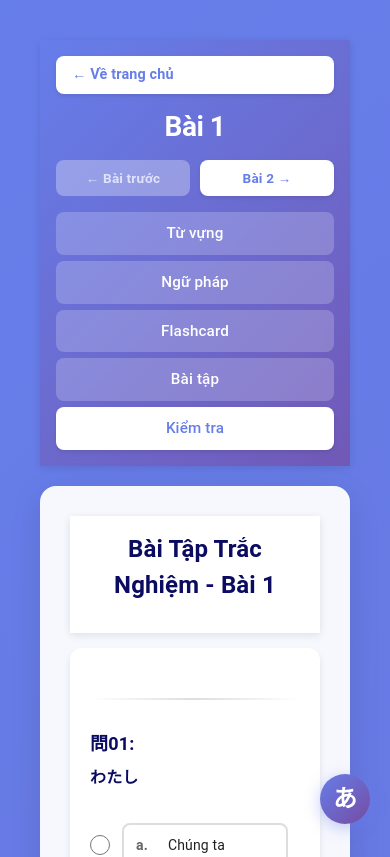
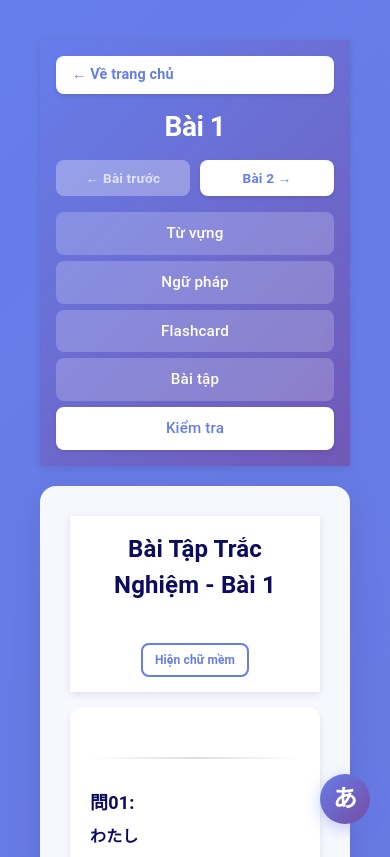
Before and after one commit to zhenguet/JL, a Next.js app: page /JL/lesson/1/quiz in a window 390 px wide. Shown: the top 857 px of the page. Built offline with nearby package versions, Linux system fonts and the light colour scheme.

Commit message:
feat: Implement furigana toggle functionality in Quiz component with corresponding styles for improved user interaction

```diff
--- a/components/exercises/Quiz.tsx
+++ b/components/exercises/Quiz.tsx
@@ -61,6 +61,7 @@ export default function Quiz({ questions, title, shuffleOptions = true }: QuizPr
   const [showResults, setShowResults] = useState(false);
   const [showAnswerKey, setShowAnswerKey] = useState(false);
   const [score, setScore] = useState<number | null>(null);
+  const [showFurigana, setShowFurigana] = useState(false);
 
   const handleAnswerSelect = (questionId: number, optionIndex: number) => {
     if (showResults) return;
@@ -136,9 +137,19 @@ export default function Quiz({ questions, title, shuffleOptions = true }: QuizPr
   const labels = ['a', 'b', 'c', 'd'];
 
   return (
-    <div className="quiz-container">
+    <div className={`quiz-container ${showFurigana ? '' : 'hide-furigana'}`}>
       <div className="quiz-header-wrapper">
         {title && <h2 className="quiz-title">{title}</h2>}
+        <div className="furigana-toggle">
+          <button
+            type="button"
+            onClick={() => setShowFurigana(!showFurigana)}
+            className={`btn-toggle-furigana ${showFurigana ? 'active' : ''}`}
+            title={showFurigana ? 'Ẩn chữ mềm' : 'Hiện chữ mềm'}
+          >
+            {showFurigana ? 'Ẩn chữ mềm' : 'Hiện chữ mềm'}
+          </button>
+        </div>
       </div>
       <form className="quiz-form">
         {shuffledQuestions.map((shuffledQuestion, index) => (
--- a/components/exercises/quiz.css
+++ b/components/exercises/quiz.css
@@ -13,6 +13,42 @@
   padding: 20px;
   margin: -20px -20px 20px -20px;
   box-shadow: 0 2px 8px rgba(0, 0, 0, 0.1);
+  display: flex;
+  flex-direction: column;
+  gap: 15px;
+}
+
+.furigana-toggle {
+  display: flex;
+  justify-content: center;
+  align-items: center;
+}
+
+.btn-toggle-furigana {
+  padding: 8px 16px;
+  border: 2px solid #667eea;
+  border-radius: 8px;
+  background: white;
+  color: #667eea;
+  font-size: 14px;
+  font-weight: 600;
+  cursor: pointer;
+  transition: all 0.3s ease;
+}
+
+.btn-toggle-furigana:hover {
+  background: #f8f9ff;
+  transform: translateY(-1px);
+  box-shadow: 0 2px 4px rgba(102, 126, 234, 0.2);
+}
+
+.btn-toggle-furigana.active {
+  background: #667eea;
+  color: white;
+}
+
+.btn-toggle-furigana.active:hover {
+  background: #5568d3;
 }
 
 .quiz-actions-wrapper {
@@ -276,6 +312,11 @@
   color: #666;
 }
 
+.hide-furigana rt,
+.hide-furigana rp {
+  display: none;
+}
+
 @media (max-width: 768px) {
   .quiz-container {
     padding: 10px;
@@ -330,4 +371,13 @@
   .quiz-actions .btn {
     width: 100%;
   }
+
+  .furigana-toggle {
+    margin-top: 10px;
+  }
+
+  .btn-toggle-furigana {
+    font-size: 12px;
+    padding: 6px 12px;
+  }
 }
```
